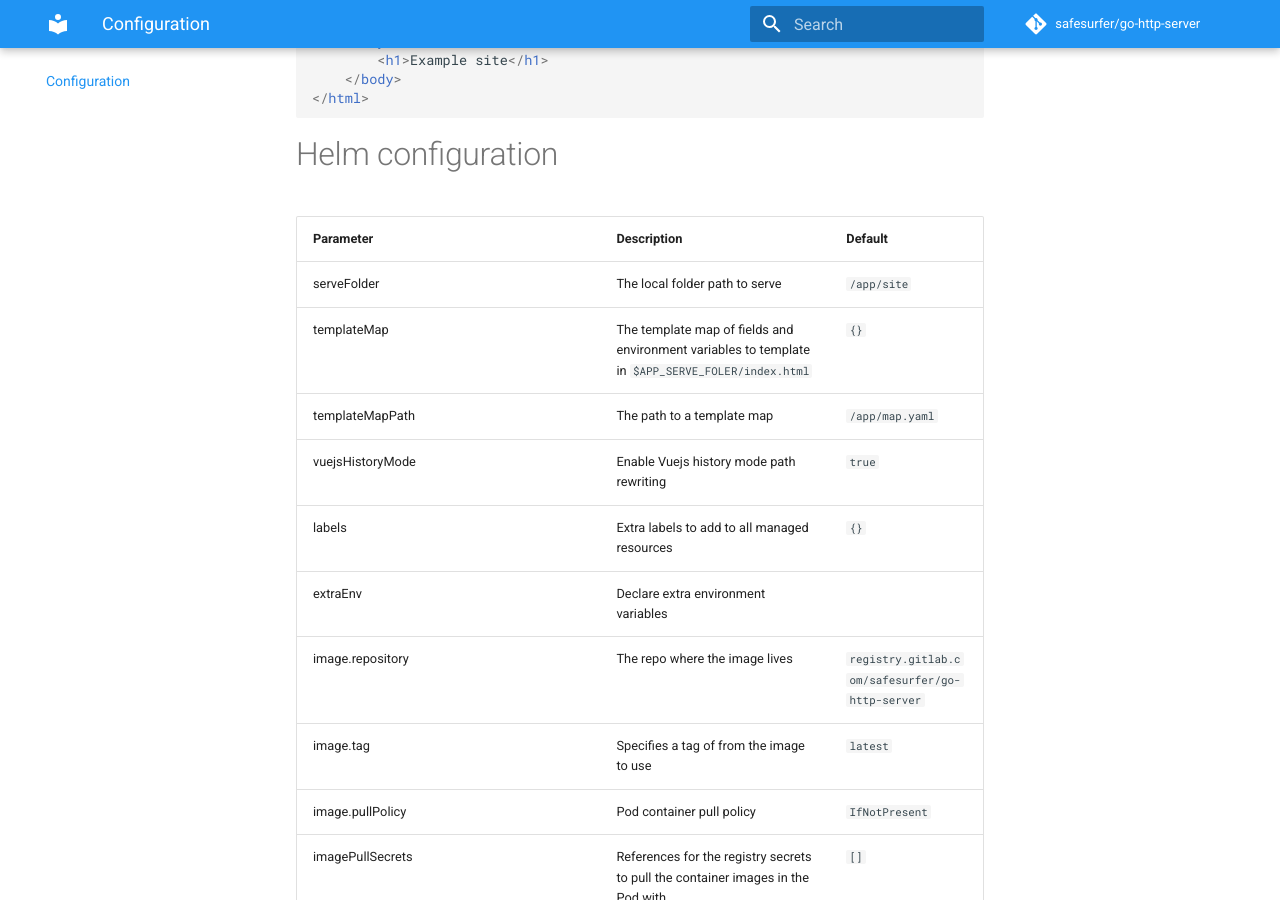
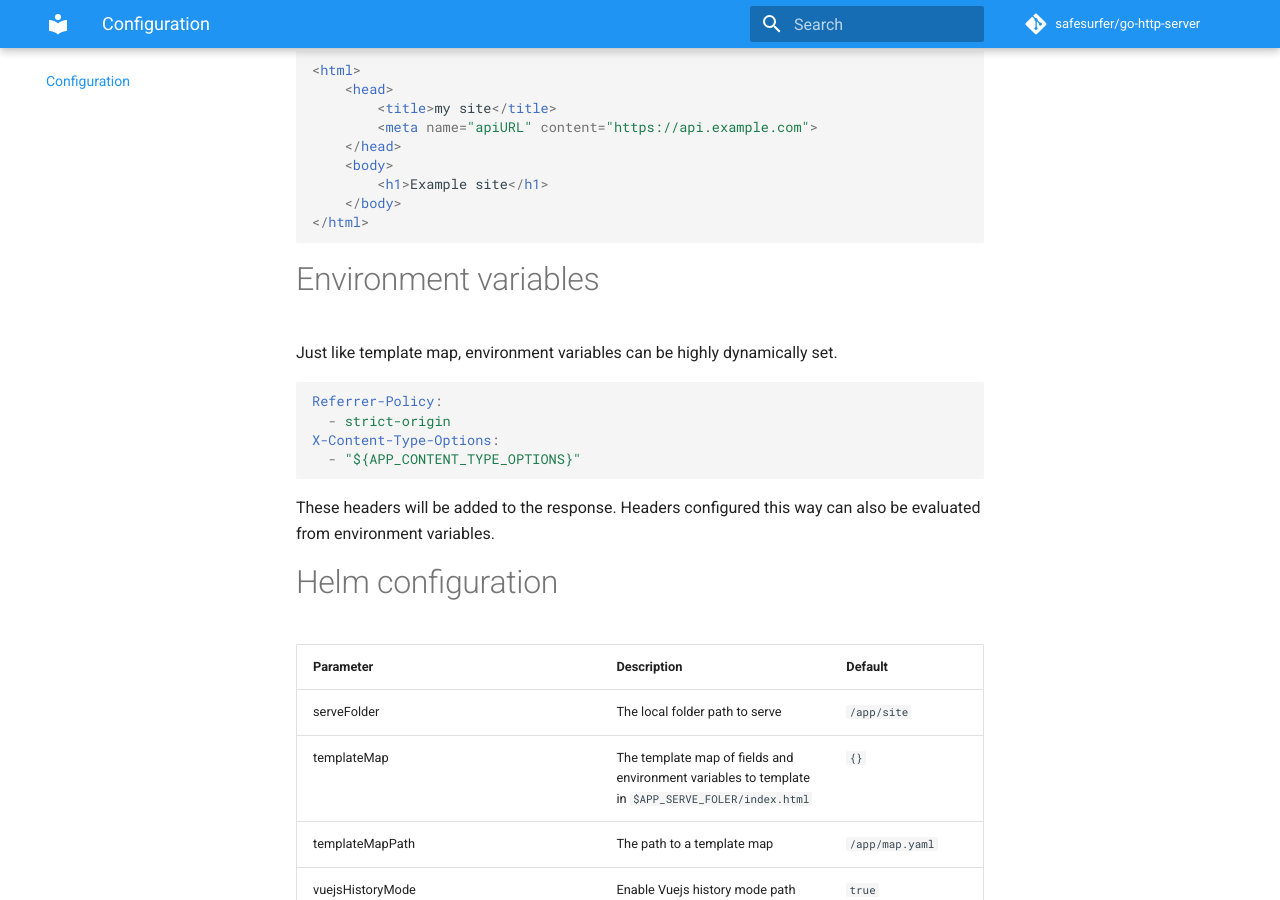
Before and after one commit to BobyMCbobs/go-http-server, an MkDocs documentation site: the page built from docs/configuration.md, in a window 1280 px wide and 900 px high, scrolled down 1429 px. Built offline with MkDocs 1.6.1 and Material for MkDocs 9.7.7, drawn with Linux system fonts in a browser that asks for light colours; comment, search, counter and statistics services are not loaded; some of the changed text lies outside the part shown.

Commit message:
Add header setting docs

````diff
--- a/docs/configuration.md
+++ b/docs/configuration.md
@@ -1,21 +1,24 @@
 - [Environment variables](#sec-1)
 - [Templating](#sec-2)
-- [Helm configuration](#sec-3)
+- [Environment variables](#sec-3)
+- [Helm configuration](#sec-4)
 
 
 # Environment variables<a id="sec-1"></a>
 
-| Variable                  | Description                                                   | Default      |
-|------------------------- |------------------------------------------------------------- |------------ |
-| `APP_ENV_FILE`            | The location of an env file to load in, during initialisation | `.env`       |
-| `APP_HEALTH_PORT_ENABLED` | Enable binding of a health port                               | `true`       |
-| `APP_HEALTH_PORT`         | The port to bind to for health checking                       | `:8081`      |
-| `APP_PORT`                | The port to serve traffic on                                  | `:8080`      |
-| `APP_METRICS_ENABLED`     | Enable binding of a metrics port                              | `true`       |
-| `APP_PORT_METRICS`        | The port to bind for metrics traffic                          | `:2112`      |
-| `APP_SERVE_FOLDER`        | The local folder path to serve                                | `./dist`     |
-| `APP_TEMPLATE_MAP_PATH`   | The path to a template map                                    | `./map.yaml` |
-| `APP_VUEJS_HISTORY_MODE`  | Enable Vuejs history mode path rewriting                      | `false`      |
+| Variable                  | Description                                                   | Default          |
+|------------------------- |------------------------------------------------------------- |---------------- |
+| `APP_ENV_FILE`            | The location of an env file to load in, during initialisation | `.env`           |
+| `APP_HEALTH_PORT_ENABLED` | Enable binding of a health port                               | `true`           |
+| `APP_HEALTH_PORT`         | The port to bind to for health checking                       | `:8081`          |
+| `APP_PORT`                | The port to serve traffic on                                  | `:8080`          |
+| `APP_METRICS_ENABLED`     | Enable binding of a metrics port                              | `true`           |
+| `APP_PORT_METRICS`        | The port to bind for metrics traffic                          | `:2112`          |
+| `APP_SERVE_FOLDER`        | The local folder path to serve                                | `./dist`         |
+| `APP_TEMPLATE_MAP_PATH`   | The path to a template map                                    | `./map.yaml`     |
+| `APP_VUEJS_HISTORY_MODE`  | Enable Vuejs history mode path rewriting                      | `false`          |
+| `APP_HEADER_SET_ENABLE`   | Enable header setting for requests                            | `false`          |
+| `APP_HEADER_MAP_PATH`     | The path to the header map                                    | `./headers.yaml` |
 
 # Templating<a id="sec-2"></a>
 
@@ -54,7 +57,20 @@ Will render:
 </html>
 ```
 
-# Helm configuration<a id="sec-3"></a>
+# Environment variables<a id="sec-3"></a>
+
+Just like template map, environment variables can be highly dynamically set.
+
+```yaml
+Referrer-Policy:
+  - strict-origin
+X-Content-Type-Options:
+  - "${APP_CONTENT_TYPE_OPTIONS}"
+```
+
+These headers will be added to the response. Headers configured this way can also be evaluated from environment variables.
+
+# Helm configuration<a id="sec-4"></a>
 
 | Parameter                                     | Description                                                                                       | Default                                         |
 |--------------------------------------------- |------------------------------------------------------------------------------------------------- |----------------------------------------------- |
````
Also changed, not shown: docs/configuration.org (+26 -11 lines).
